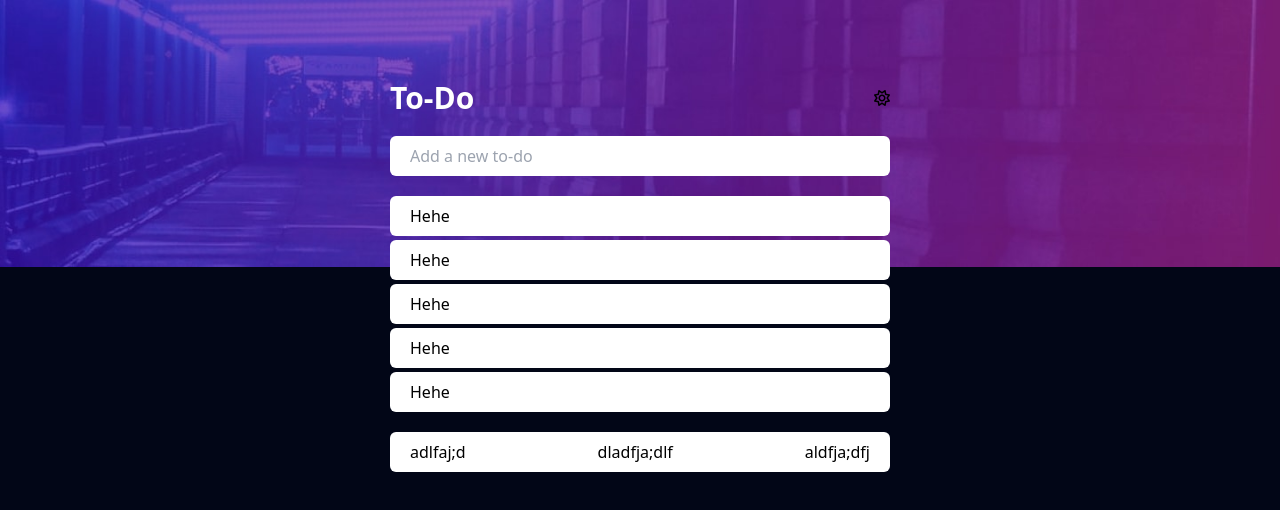
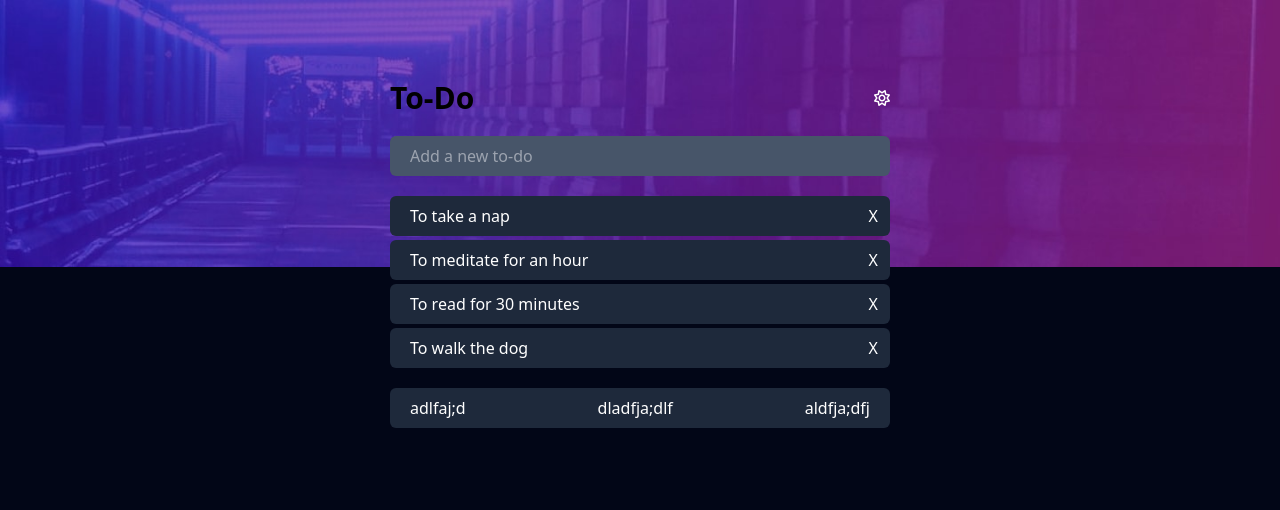
Before and after one commit to HoDoR54/to-do-list-web-app, a React (Vite) app: page / in a window 1280 px wide. Shown: the top 510 px of the page. Built offline with nearby package versions, Linux system fonts and the light colour scheme.

Commit message:
[Add] add to to-do-list and state change

```diff
--- a/src/App.tsx
+++ b/src/App.tsx
@@ -1,8 +1,6 @@
 import { useState } from "react";
 import AppContainer from "./components/AppContainer";
 import { ThemeContext } from "./context.ts";
-
-export type Theme = [boolean, (newTheme: boolean) => void];
 
 const App = () => {
   const [theme, setTheme] = useState(() => {
@@ -12,7 +10,7 @@ const App = () => {
 
   return (
     <section
-      className={`relative grid pt-[5rem] justify-center min-h-screen ${
+      className={`relative grid py-[5rem] justify-center min-h-screen ${
         theme ? "bg-slate-950" : "bg-white"
       }`}
     >
@@ -29,7 +27,7 @@ const App = () => {
       )}
 
       <ThemeContext.Provider value={[theme, setTheme]}>
-        <AppContainer />
+        <AppContainer theme={theme} />
       </ThemeContext.Provider>
     </section>
   );
--- a/src/components/AppContainer.tsx
+++ b/src/components/AppContainer.tsx
@@ -1,15 +1,44 @@
+import { useState, useEffect } from "react";
 import BottomBar from "./BottomBar";
 import Header from "./Header";
 import Input from "./Input";
 import ListBox from "./ListBox";
 
-const AppContainer = () => {
+interface AppContainerProps {
+  theme: boolean;
+}
+
+const AppContainer: React.FC<AppContainerProps> = ({ theme }) => {
+  const [todo, setTodo] = useState<string[]>(() => {
+    const currentTodo = localStorage.getItem("to-do-list");
+    return currentTodo
+      ? JSON.parse(currentTodo)
+      : [
+          "To walk the dog",
+          "To read for 30 minutes",
+          "To meditate for an hour",
+          "To take a nap",
+        ];
+  });
+
+  useEffect(() => {
+    localStorage.setItem("to-do-list", JSON.stringify(todo));
+  }, [todo]);
+
+  const addTodo = (newTodo: string) => {
+    setTodo([...todo, newTodo]);
+  };
+
+  const deleteTodo = (index: number) => {
+    setTodo(todo.filter((_, i) => i !== index));
+  };
+
   return (
     <section className="z-10 flex flex-col gap-5 max-h-max md:w-[500px]">
-      <Header />
-      <Input />
-      <ListBox />
-      <BottomBar />
+      <Header theme={theme} />
+      <Input addTodo={addTodo} theme={theme} />
+      <ListBox todoList={todo} deleteTodo={deleteTodo} theme={theme} />
+      <BottomBar theme={theme} />
     </section>
   );
 };
--- a/src/components/BottomBar.tsx
+++ b/src/components/BottomBar.tsx
@@ -1,6 +1,16 @@
-const BottomBar = () => {
+import React from "react";
+
+interface BottomBarProps {
+  theme: boolean;
+}
+
+const BottomBar: React.FC<BottomBarProps> = ({ theme }) => {
   return (
-    <div className="flex justify-between w-full px-5 py-2 bg-white rounded-md">
+    <div
+      className={`flex justify-between w-full px-5 py-2 rounded-md ${
+        !theme ? "bg-white text-black shadow" : "bg-slate-800 text-white"
+      }`}
+    >
       <p>adlfaj;d</p>
       <p>dladfja;dlf</p>
       <p>aldfja;dfj</p>
--- a/src/components/Header.tsx
+++ b/src/components/Header.tsx
@@ -1,9 +1,18 @@
+import React from "react";
 import ThemeToggle from "./ThemeToggle";
 
-const Header = () => {
+interface HeaderProps {
+  theme: boolean;
+}
+
+const Header: React.FC<HeaderProps> = ({ theme }) => {
   return (
     <div className="flex justify-between">
-      <h1 className="text-3xl font-bold text-white">To-Do</h1>
+      <h1
+        className={`text-3xl font-bold ${theme ? "text-black" : "text-white"}`}
+      >
+        To-Do
+      </h1>
       <ThemeToggle />
     </div>
   );
--- a/src/components/Input.tsx
+++ b/src/components/Input.tsx
@@ -1,10 +1,31 @@
-const Input = () => {
+import React, { useState } from "react";
+
+interface InputProps {
+  addTodo: (newTodo: string) => void;
+  theme: boolean;
+}
+
+const Input: React.FC<InputProps> = ({ addTodo, theme }) => {
+  const [inputValue, setInputValue] = useState("");
+
+  const handleSubmission = (e: any) => {
+    e.preventDefault();
+    if (inputValue.trim()) {
+      addTodo(inputValue);
+      setInputValue("");
+    }
+  };
+
   return (
-    <form action="submit">
+    <form onSubmit={handleSubmission}>
       <input
         type="text"
-        className="w-full px-5 py-2 bg-white rounded-md"
+        className={`w-full px-5 py-2 rounded-md ${
+          !theme ? "bg-white text-black" : "bg-slate-600 text-white"
+        }`}
         placeholder="Add a new to-do"
+        value={inputValue}
+        onChange={(e) => setInputValue(e.target.value)}
       />
     </form>
   );
--- a/src/components/ListBox.tsx
+++ b/src/components/ListBox.tsx
@@ -1,13 +1,34 @@
+import React from "react";
 import ListItem from "./ListItem";
 
-const ListBox = () => {
+interface ListBoxProps {
+  todoList: string[];
+  deleteTodo: (index: number) => void;
+  theme: boolean;
+}
+
+const ListBox: React.FC<ListBoxProps> = ({ todoList, deleteTodo, theme }) => {
   return (
     <ul className="flex flex-col-reverse w-full gap-1">
-      <ListItem />
-      <ListItem />
-      <ListItem />
-      <ListItem />
-      <ListItem />
+      {todoList.length > 0 ? (
+        todoList.map((task, index) => (
+          <ListItem
+            task={task}
+            index={index}
+            deleteTodo={deleteTodo}
+            theme={theme}
+            key={index}
+          />
+        ))
+      ) : (
+        <div
+          className={`flex items-center justify-center px-5 py-2 rounded-md min-h-[50vh] ${
+            !theme ? "bg-white text-black" : "bg-slate-800 text-white"
+          }`}
+        >
+          No active to-do in the list.
+        </div>
+      )}
     </ul>
   );
 };
--- a/src/components/ListItem.tsx
+++ b/src/components/ListItem.tsx
@@ -1,5 +1,35 @@
-const ListItem = () => {
-  return <li className="px-5 py-2 bg-white rounded-md">Hehe</li>;
+import React from "react";
+
+interface ListItemProps {
+  task: string;
+  index: number;
+  deleteTodo: (index: number) => void;
+  theme: boolean;
+}
+
+const ListItem: React.FC<ListItemProps> = ({
+  task,
+  index,
+  deleteTodo,
+  theme,
+}) => {
+  return (
+    <li
+      className={`relative px-5 py-2 rounded-md ${
+        !theme ? "bg-white text-black shadow" : "bg-slate-800 text-white"
+      }`}
+    >
+      {task}
+      <span
+        className="absolute transform -translate-y-1/2 cursor-pointer right-3 top-1/2"
+        onClick={() => {
+          deleteTodo(index);
+        }}
+      >
+        X
+      </span>
+    </li>
+  );
 };
 
 export default ListItem;
--- a/src/components/ThemeToggle.tsx
+++ b/src/components/ThemeToggle.tsx
@@ -12,7 +12,7 @@ const ThemeToggle = () => {
   return (
     <button onClick={switchTheme}>
       {theme ? (
-        <i className="fa-regular fa-sun"></i>
+        <i className="text-white fa-regular fa-sun"></i>
       ) : (
         <i className="fa-solid fa-moon"></i>
       )}
```
